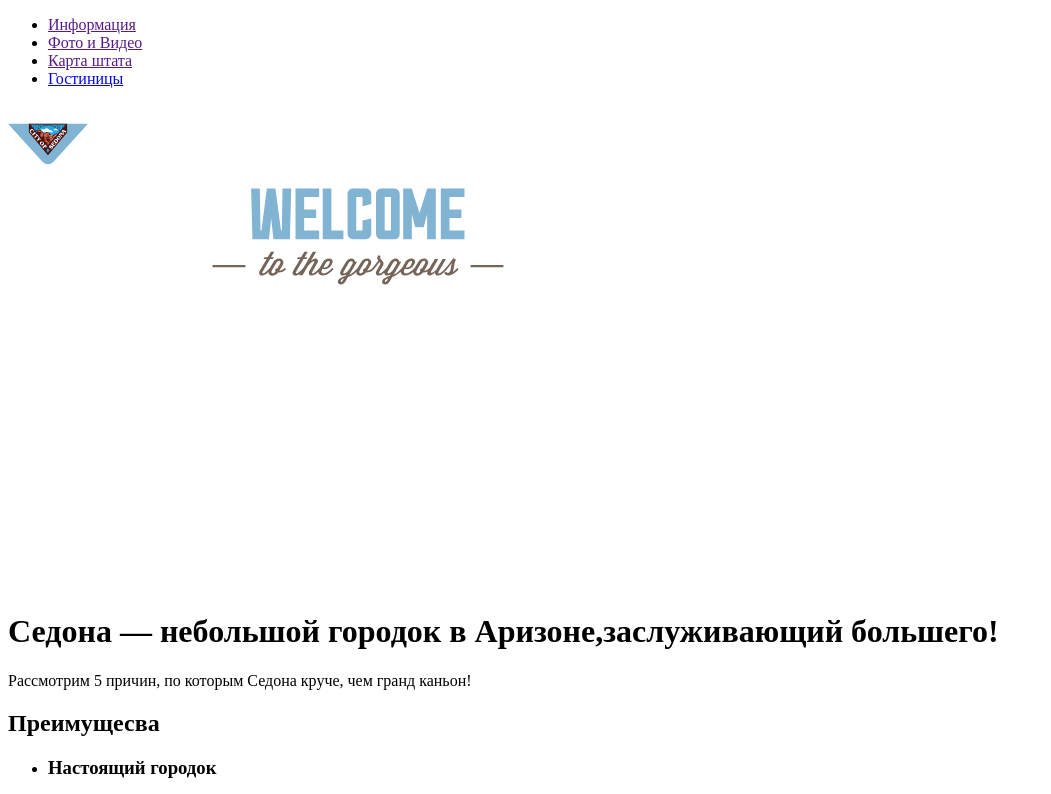
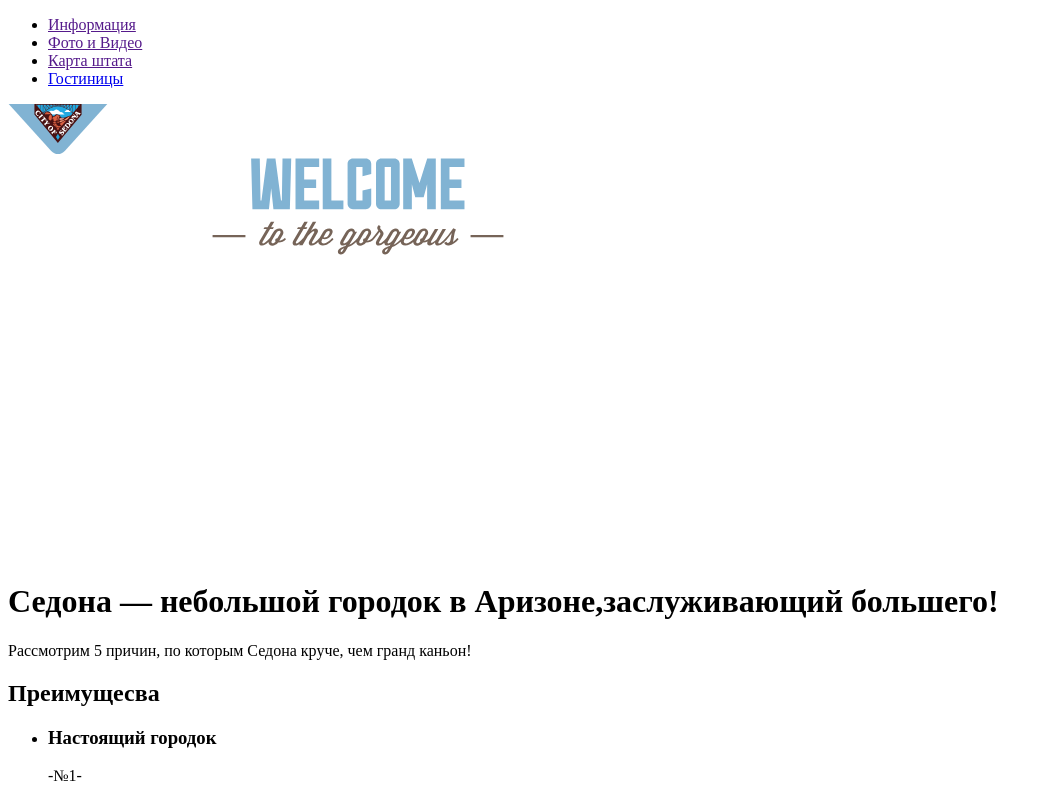
Before and after one commit to waridesu/1028315-sedona-27, a plain HTML site: page index.html in a window 1280 px wide. Shown: the top 794 px of the page, without its empty margins (0-1051 px from the left). Drawn offline with Linux system fonts and the light colour scheme.

Commit message:
Update index.html

```diff
--- a/index.html
+++ b/index.html
@@ -22,7 +22,7 @@
 			    </li>
 		    </ul>
 		    <a href="index.html">
-          <img src="img/logo-sedona.svg" width="80px" height="80px" alt="Лого">
+          <img src="img/logo-sedona.svg" width="100px" height="50px" alt="Лого">
         </a>
 	    </nav>
     </header>
```
